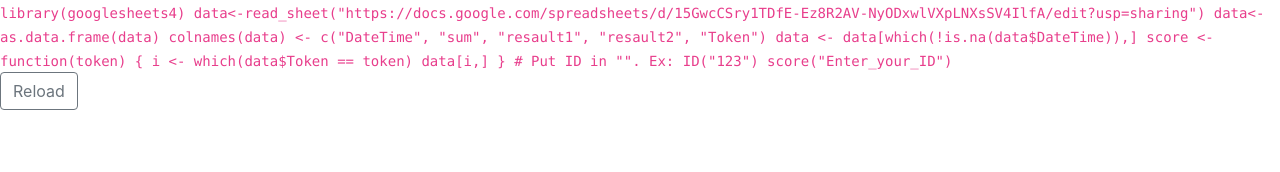
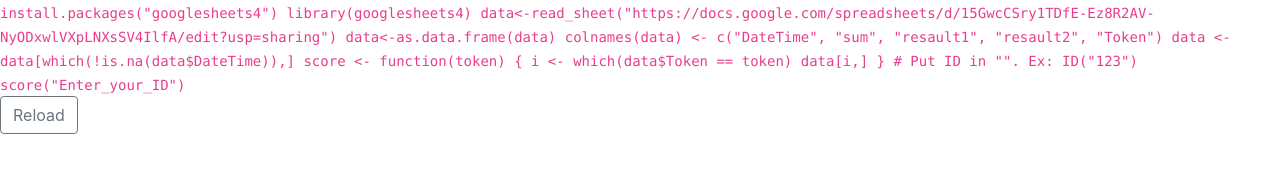
Before and after one commit to Sophia18psy/Sophia18psy.github.io, a plain HTML site: page search.html in a window 1280 px wide. Drawn offline with nearby package versions, Linux system fonts and the light colour scheme.

Commit message:
Update search.html

```diff
--- a/search.html
+++ b/search.html
@@ -15,7 +15,8 @@
 
     <div data-datacamp-exercise data-lang="r">
         <code data-type="pre-exercise-code">
-                    library(googlesheets4)
+            install.packages("googlesheets4")
+            library(googlesheets4)
                     data<-read_sheet("https://docs.google.com/spreadsheets/d/15GwcCSry1TDfE-Ez8R2AV-NyODxwlVXpLNXsSV4IlfA/edit?usp=sharing")
                     data<-as.data.frame(data)
                     colnames(data) <- c("DateTime", "sum", "resault1", "resault2", "Token")
```
